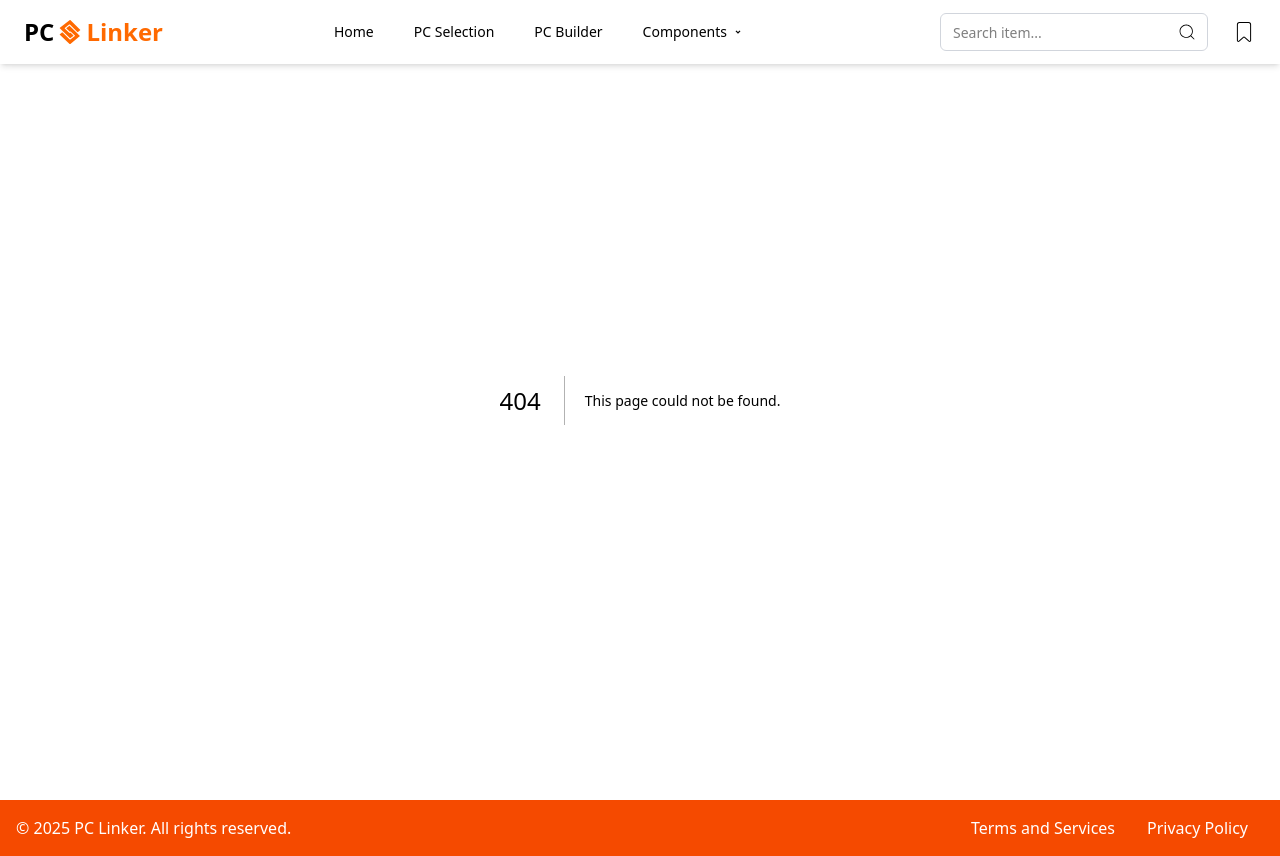
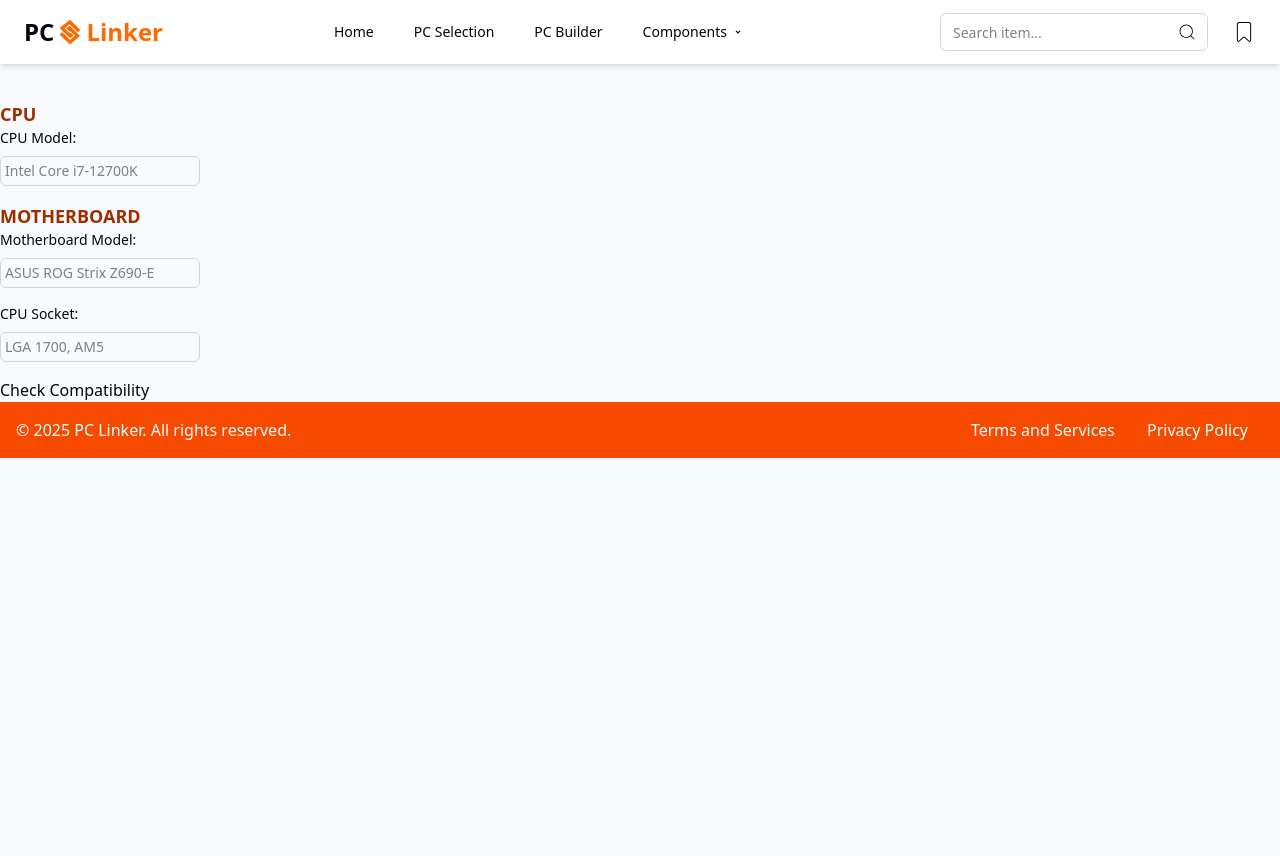
Before and after one commit to Luan-N/ecommerce-app, a Next.js app: page /pc-builder in a window 1280 px wide. Before the commit this address had no page. After the commit the page ends 800 px from the top, so only its background shows below. Built offline with nearby package versions, Linux system fonts and the light colour scheme.

Commit message:
minor styling changes to dropdown menu of navbar. fixed nav to pc page via search page. started on pc-builder

```diff
--- /dev/null
+++ b/app/pc-builder/page.tsx
@@ -0,0 +1,86 @@
+"use client";
+
+import { useRef, useState } from "react";
+
+export default function PcBuilder() {
+  const [text, setText] = useState("");
+
+  async function handleSubmit(e: React.FormEvent<HTMLFormElement>) {
+    e.preventDefault();
+    const form = new FormData(e.currentTarget);
+    // Convert to a plain object:
+    const formData = Object.fromEntries(form.entries());
+
+    const prompt =
+      JSON.stringify(formData) +
+      "\nCheck compatibility of these components. If they are compatible, return a score from 0 to 100 at the end of the response. If they are not compatible, return a score of 0 and explain why they are not compatible.";
+
+    const response = await fetch("/api/gemini", {
+      method: "POST",
+      headers: { "Content-Type": "application/json" },
+      body: prompt,
+    });
+    const data = await response.text();
+    setText(data);
+    // handle response…
+  }
+
+  return (
+    <form onSubmit={handleSubmit} className="mt-25">
+      <fieldset>
+        <legend className="font-semibold text-lg text-orange-800 uppercase">
+          CPU
+        </legend>
+
+        <div className="flex flex-col gap-2 mb-4">
+          <label htmlFor="cpu" className="text-sm">
+            CPU Model:
+          </label>
+          <input
+            className="text-sm w-50 border rounded-sm border-gray-300 p-1 focus:bg-accent outline-none"
+            type="text"
+            id="cpu"
+            name="cpu"
+            placeholder="Intel Core i7-12700K"
+            required
+          />
+        </div>
+      </fieldset>
+
+      <fieldset>
+        <legend className="font-semibold text-lg text-orange-800 uppercase">
+          Motherboard
+        </legend>
+        <div className="flex flex-col gap-2 mb-4">
+          <label htmlFor="motherboard" className="text-sm">
+            Motherboard Model:
+          </label>
+          <input
+            className="text-sm w-50 border rounded-sm border-gray-300 p-1 focus:bg-accent outline-none"
+            type="text"
+            id="motherboard"
+            name="motherboard"
+            placeholder="ASUS ROG Strix Z690-E"
+            required
+          />
+        </div>
+        <div className="flex flex-col gap-2 mb-4">
+          <label htmlFor="motherboard-socket" className="text-sm">
+            CPU Socket:
+          </label>
+          <input
+            className="text-sm w-50 border rounded-sm border-gray-300 p-1 focus:bg-accent outline-none"
+            type="text"
+            id="motherboard-socket"
+            name="motherboard-socket"
+            placeholder="LGA 1700, AM5"
+            required
+          />
+        </div>
+      </fieldset>
+
+      {/* Repeat the pattern for GPU, Storage, PSU, etc. */}
+      <button type="submit">Check Compatibility</button>
+    </form>
+  );
+}
--- a/app/pc-building/page.tsx
+++ /dev/null
@@ -1,3 +0,0 @@
-export default function PCBuildingPage() {
-
-}
--- a/components/navbar.tsx
+++ b/components/navbar.tsx
@@ -7,6 +7,8 @@
 import { FaStaylinked } from "react-icons/fa6";
 import { useState } from "react";
 import SearchBar from "@/components/search-bar";
+import { GoCpu } from "react-icons/go";
+import { BsGpuCard } from "react-icons/bs";
 
 export default function NavBar() {
   const [mobileOpen, setMobileOpen] = useState(false);
@@ -54,18 +56,23 @@
               />
             </button>
             {dropdownOpen && (
-              <div className="absolute right-0 w-48 bg-white rounded-md shadow-lg ring-1 ring-black/5">
-                <Link
-                  href="/components/cpu"
-                  className="block px-4 py-2 text-sm hover:bg-gray-50 rounded-t-md"
-                >
-                  CPU
+              <div className="absolute py-2 right-0 w-full bg-white rounded-md shadow-lg ring-1 ring-black/5">
+
+                <Link href="/components/cpu" className="flex items-center justify-between px-3 py-2 border-b hover:bg-accent">
+                  <div className="flex items-center space-x-2">
+                    <GoCpu className="text-gray-400" />
+                    <span className="text-sm">CPU</span>
+                  </div>
+                  <RiArrowDropDownLine className="ml-1 transition-transform rotate-270" />
+
                 </Link>
-                <Link
-                  href="/components/gpu"
-                  className="block px-4 py-2 text-sm hover:bg-gray-50 rounded-b-md"
-                >
-                  GPU
+                <Link href="/components/gpu" className="flex items-center justify-between px-3 py-2 border-b hover:bg-accent">
+                  <div className="flex items-center space-x-2">
+                    <BsGpuCard className="text-gray-400" />
+                    <span className="text-sm">GPU</span>
+                  </div>
+                  <RiArrowDropDownLine className="ml-1 transition-transform rotate-270" />
+
                 </Link>
               </div>
             )}
@@ -81,7 +88,7 @@
           >
             {mobileOpen ? <VscClose className="text-xl"/> : <RiMenuFold2Fill className="text-xl"/>}
           </button>
-
+          {/* Search Bar */}
           <SearchBar/>
 
 
--- a/components/pagination.tsx
+++ b/components/pagination.tsx
@@ -53,7 +53,6 @@
         className={`
           w-12 py-2 text-center text-sm sm:text-base z-1
           border-t border-b border-gray-300 bg-white
-          focus:outline-none focus:ring-2 focus:ring-orange-500
         `}
       />
 
--- a/components/search-product-card.tsx
+++ b/components/search-product-card.tsx
@@ -21,6 +21,11 @@
 }
 
 export default function SearchProductCard({ product }: SearchProductCardProps) {
+
+  let url = `/components/${product.type}/${product.ID}`;
+  if(product.type === "pc")
+    url = `/pc-selection/${product.ID}`;
+
   return (
     <Card
       className="flex flex-col items-center my-4 md:flex-row gap-6 md:p-6
@@ -32,7 +37,7 @@
         className="w-auto md:w-[150px] md:min-w-[150px] h-auto md:h-[150px] "
         aria-label="cpu-image"
       >
-        <Link href={`/components/${product.type}/${product.ID}`}>
+        <Link href={url}>
           <Image
             src={product["Image URL"]}
             alt={product.Name}
@@ -49,7 +54,7 @@
         <CardHeader>
           <CardTitle className="text-lg font-semibold">
             <Link
-              href={`/components/${product.type}/${product.ID}`}
+              href={url}
               className="hover:text-orange-600"
             >
               {product.Name}
@@ -69,7 +74,7 @@
         {/* View Details */}
         <CardFooter className="justify-center md:justify-end">
           <Link
-            href={`/components/${product.type}/${product.ID}`}
+            href={url}
             className="
         bg-orange-600 text-white font-semibold px-4 py-2 rounded-md
         hover:bg-orange-700 active:bg-orange-800
```
